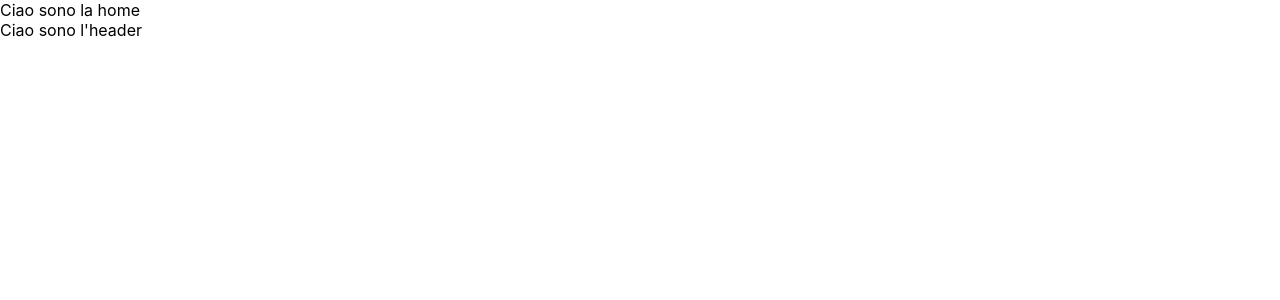
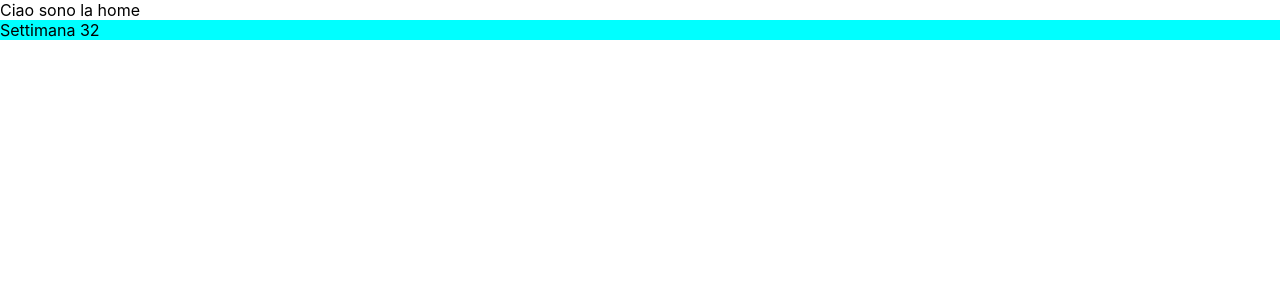
Before and after one commit to FabrizioRizzi/weeklyjobplan, a React (Create React App) app: page / in a window 1280 px wide. Shown: the top 300 px of the page. Built offline with nearby package versions, Linux system fonts and the light colour scheme; no server answers; the database is empty.

Commit message:
Improved storybook

```diff
--- a/src/components/Header.tsx
+++ /dev/null
@@ -1,7 +0,0 @@
-const Header: React.FC = () => {
-  return (
-    <div>Ciao sono l'header</div>
-  )
-};
-
-export default Header;
--- /dev/null
+++ b/src/components/Header/Header.css
@@ -0,0 +1,3 @@
+.header {
+  background-color: aqua;
+}
--- /dev/null
+++ b/src/components/Header/Header.tsx
@@ -0,0 +1,13 @@
+import './Header.css';
+
+export interface HeaderProps {
+  week: number;
+}
+
+const Header: React.FC<HeaderProps> = (props) => {
+  return (
+    <div className="header">Settimana {props.week}</div>
+  )
+};
+
+export default Header;
--- a/src/pages/Home.tsx
+++ b/src/pages/Home.tsx
@@ -1,6 +1,6 @@
 import firebase from 'firebase/app';
 import 'firebase/firestore';
-import Header from '../components/Header';
+import Header from '../components/Header/Header';
 
 const Home: React.FC = () => {
 
@@ -11,7 +11,7 @@ const Home: React.FC = () => {
   return (
     <>
       <div>Ciao sono la home</div>
-      <Header />
+      <Header week={32} />
     </>
   )
 };
```
Also changed, not shown: 2 other files (tests, documents, lock files or other folders).
